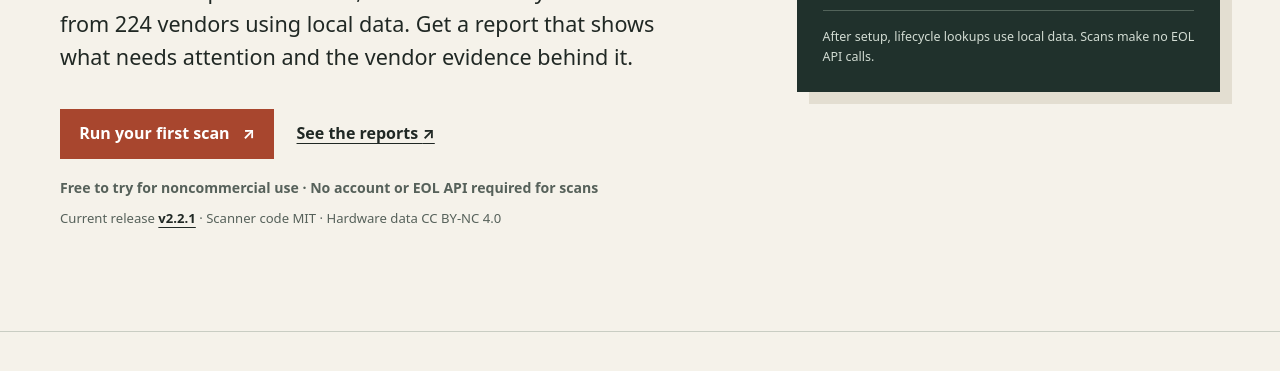
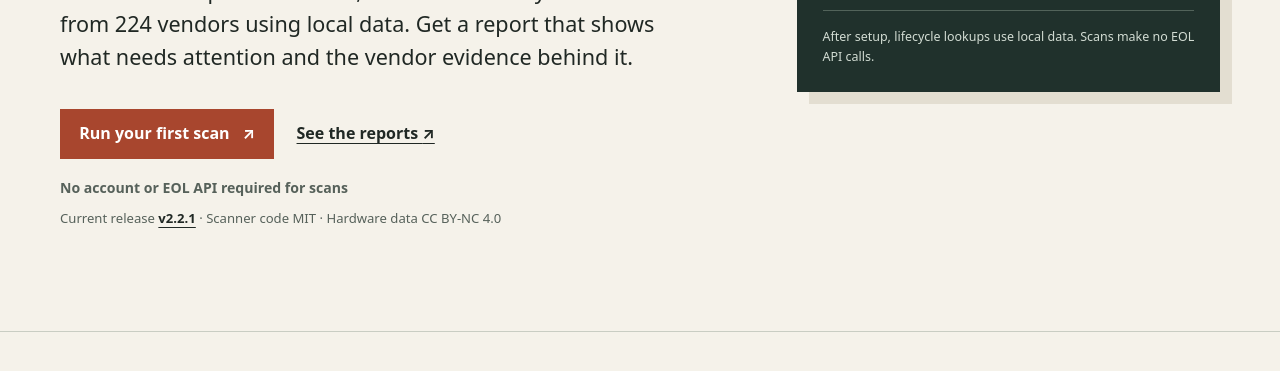
Before and after one commit to NoCoderRandom/site-publish, a plain HTML site: page index.html in a window 1280 px wide. Shown: the part 687-1058 px from the top of the page. Drawn offline with Linux system fonts and the light colour scheme.

Commit message:
Remove noncommercial trial wording from homepage

```diff
--- a/index.html
+++ b/index.html
@@ -61,7 +61,7 @@
               <a class="button button-primary" href="#install">Run your first scan <span aria-hidden="true">↗</span></a>
               <a class="under-link" href="#sample">See the reports <span aria-hidden="true">↗</span></a>
             </div>
-            <p class="hero-proof">Free to try for noncommercial use · No account or EOL API required for scans</p>
+            <p class="hero-proof">No account or EOL API required for scans</p>
             <p class="release-line">Current release <a href="https://github.com/NoCoderRandom/sunsetscan/releases/tag/v2.2.1">v2.2.1</a> · Scanner code MIT · Hardware data CC BY-NC 4.0</p>
           </div>
           <aside class="hero-aside" aria-label="What a scan covers">
```
